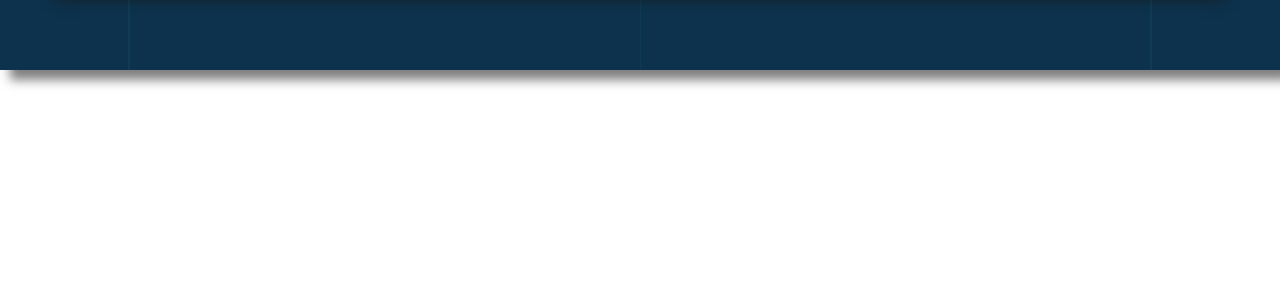
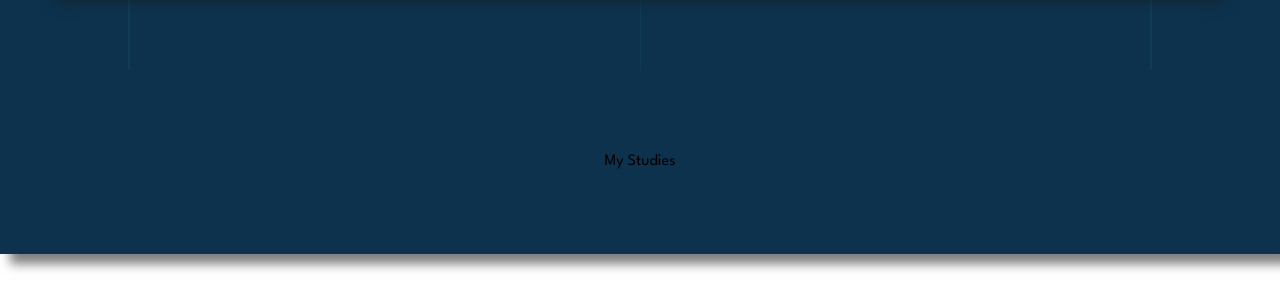
Before and after one commit to reneSpeaks/Portfolio, a React (Vite) app: page / in a window 1280 px wide. Shown: the part 1738-2042 px from the top of the page. Built offline with nearby package versions, Linux system fonts and the light colour scheme.

Commit message:
feature:

```diff
--- a/src/pages/Home.tsx
+++ b/src/pages/Home.tsx
@@ -1,6 +1,7 @@
 import About from '@pages/sections/home/About';
 import Contact from '@pages/sections/Contact';
 import Main from '@pages/sections/home/Main';
+import Studies from '@pages/sections/home/Studies';
 
 import Transition from '@components/Transition';
 
@@ -10,6 +11,7 @@ export default function Home() {
 			<Main />
 			<Contact />
 			<About />
+			<Studies />
 			<div className="from-primary-100 to-accent-100 pointer-events-none fixed top-0 left-0 z-50 h-1 w-screen bg-gradient-to-l"></div>
 			<div className="from-primary-100 to-accent-100 pointer-events-none fixed bottom-0 left-0 z-50 h-1 w-screen bg-gradient-to-r"></div>
 		</Transition>
--- /dev/null
+++ b/src/pages/sections/home/Studies.tsx
@@ -0,0 +1,12 @@
+import { usePageState } from '@hooks/usePageState';
+// import { Projects } from '@config/projects/Projects';
+
+export default function Studies() {
+	const { pageState } = usePageState();
+	return (
+		<section
+			className={`${pageState !== 'Default' ? 'invisible hidden' : 'visible flex'} bg-theme-primary-100 relative z-20 flex h-auto w-full items-center justify-center py-20`}>
+			<h1>My Studies</h1>
+		</section>
+	);
+}
```
